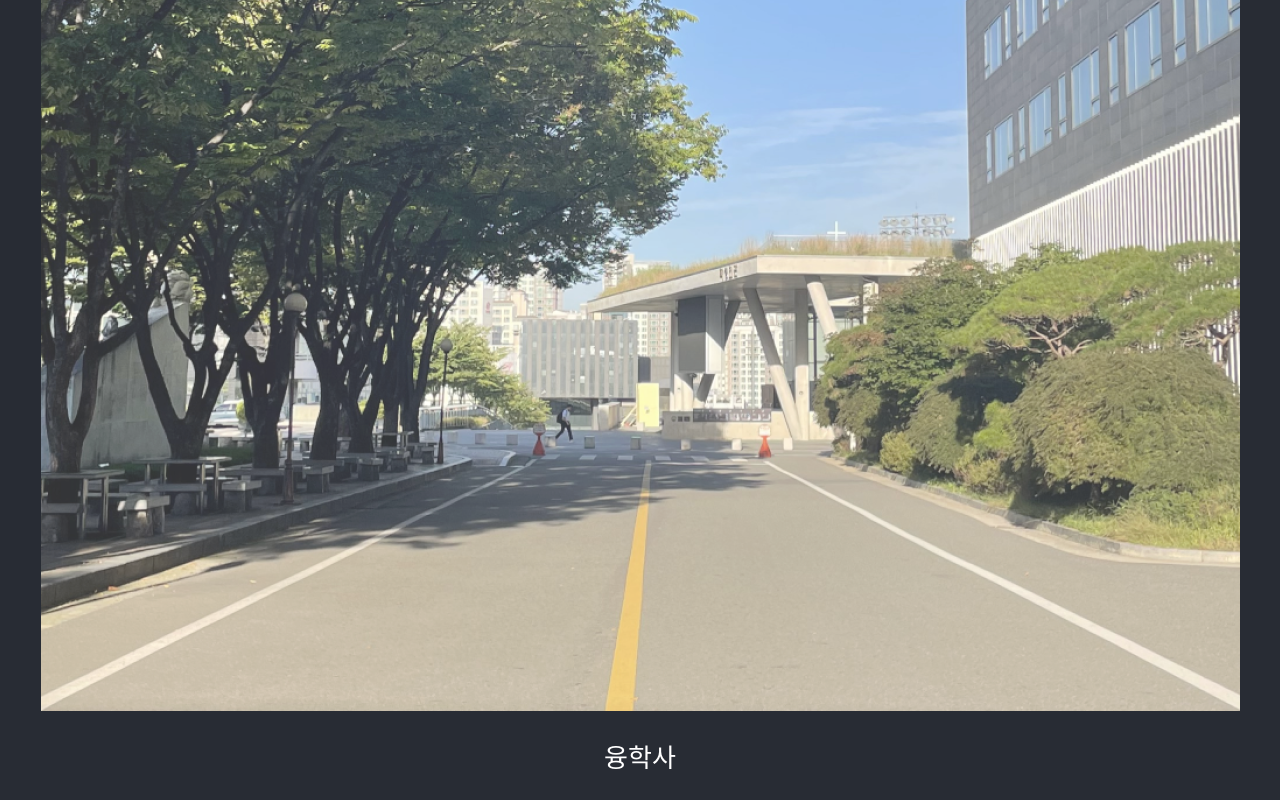
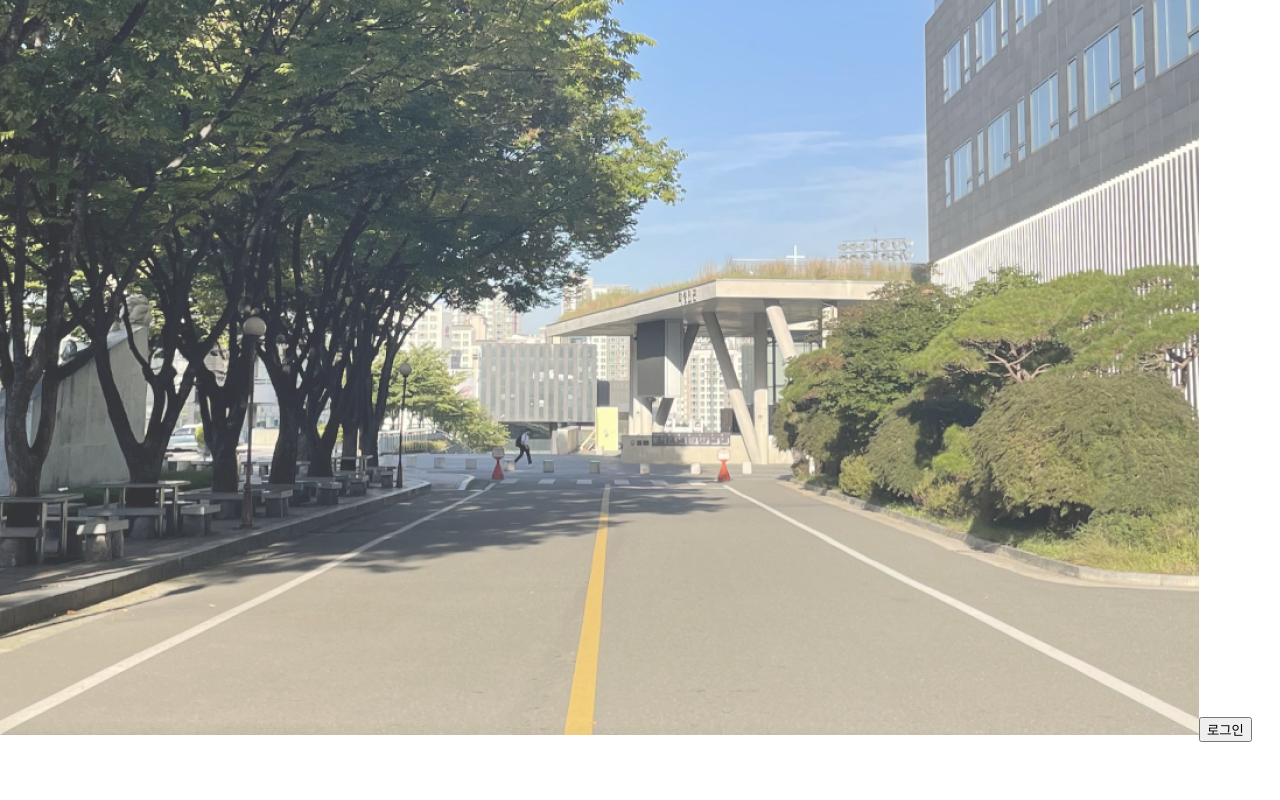
Before and after one commit to ssuperpower-developer/OpenGrade-frontend, a React (Create React App) app in the folder my-app/: page / in a window 1280 px wide. Shown: the part 369-1169 px from the top of the page. After the commit the page ends 1111 px from the top, so only its background shows below. Built offline with nearby package versions, Linux system fonts and the light colour scheme.

Commit message:
add: 로그인페이지, 첫번째 페이지, ssu로고

```diff
--- a/my-app/src/App.js
+++ b/my-app/src/App.js
@@ -1,30 +1,22 @@
+import React, { Component } from 'react';
 import logo from './logo.svg';
 import './App.css';
+import { Navigate,Link } from "react-router-dom";
 
+//Class 형태로 만들어진 컴포넌트는 꼭 render 함수 있어야하며 render 함수 내부에서 JSX 코드를 return 해주어야함.
+class App extends Component {
+  //render 함수
+  render() {
 
-function App() {
-  return (
-    <div className="App">
-      <header className="App-header">
-        {/* <img src={logo} className="App-logo" alt="logo" />
-        <p>
-          Edit <code>src/App.js</code> and save to reload.
-        </p> */}
+    return (
+
+      //JSX
+      <div>
+        <div>융학사</div>
         <img className="firstImg" src="img/first.png" alt="first pic."></img>
-        <p>
-          융학사
-        </p>
-        {/* <a
-          className="App-link"
-          href="https://reactjs.org"
-          target="_blank"
-          rel="noopener noreferrer"
-        >
-          Learn React
-        </a> */}
-      </header>
-    </div>
-  );
+        <button size="large">로그인</button>
+        </div>
+    );
+  }
 }
-
-export default App;
+export default App; //현 컴포넌트를 다른 곳에서 불러와 사용할 수 있도록 내보내기를 해줌.
```
Also changed, not shown: my-app/src/firstPage.js (added, +24 -0 lines), my-app/src/login.js (added, +16 -0 lines), my-app/src/route.js (added, +16 -0 lines), my-app/public/img/ssu-logo.png (added), my-app/src/firstPage.css (added), my-app/src/login.css (added).
